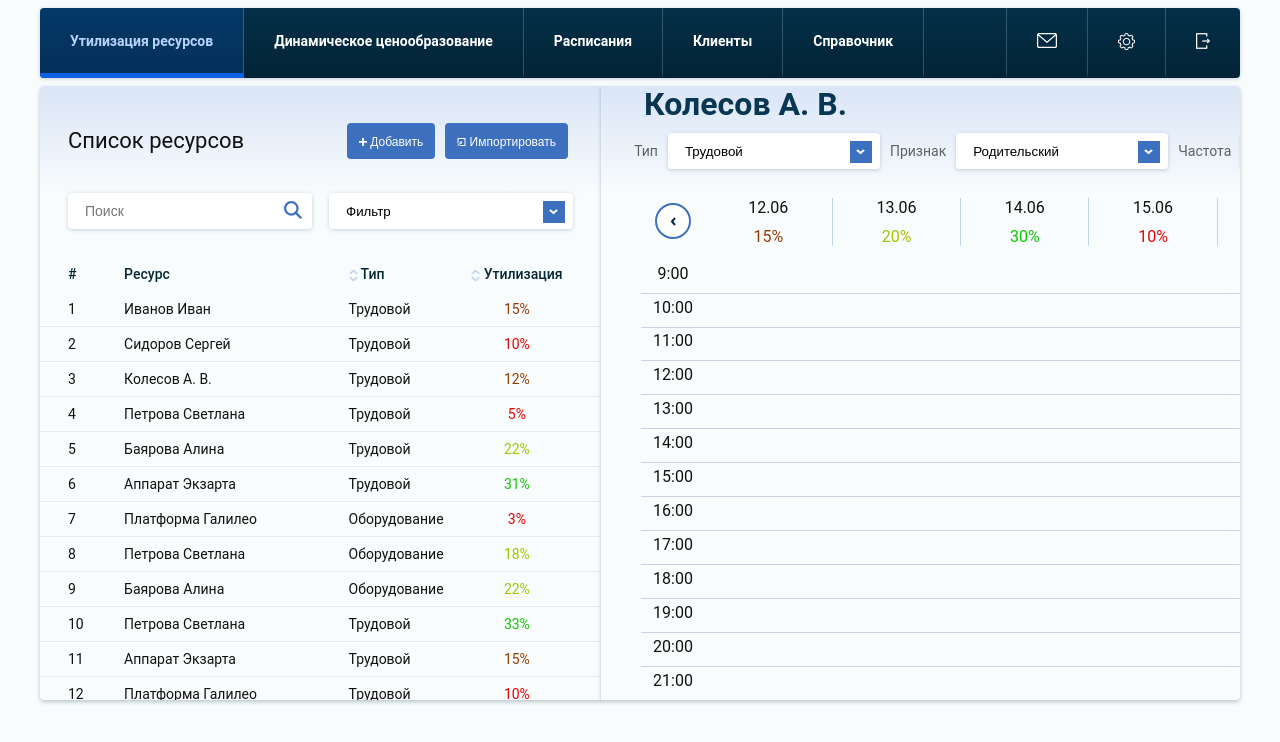
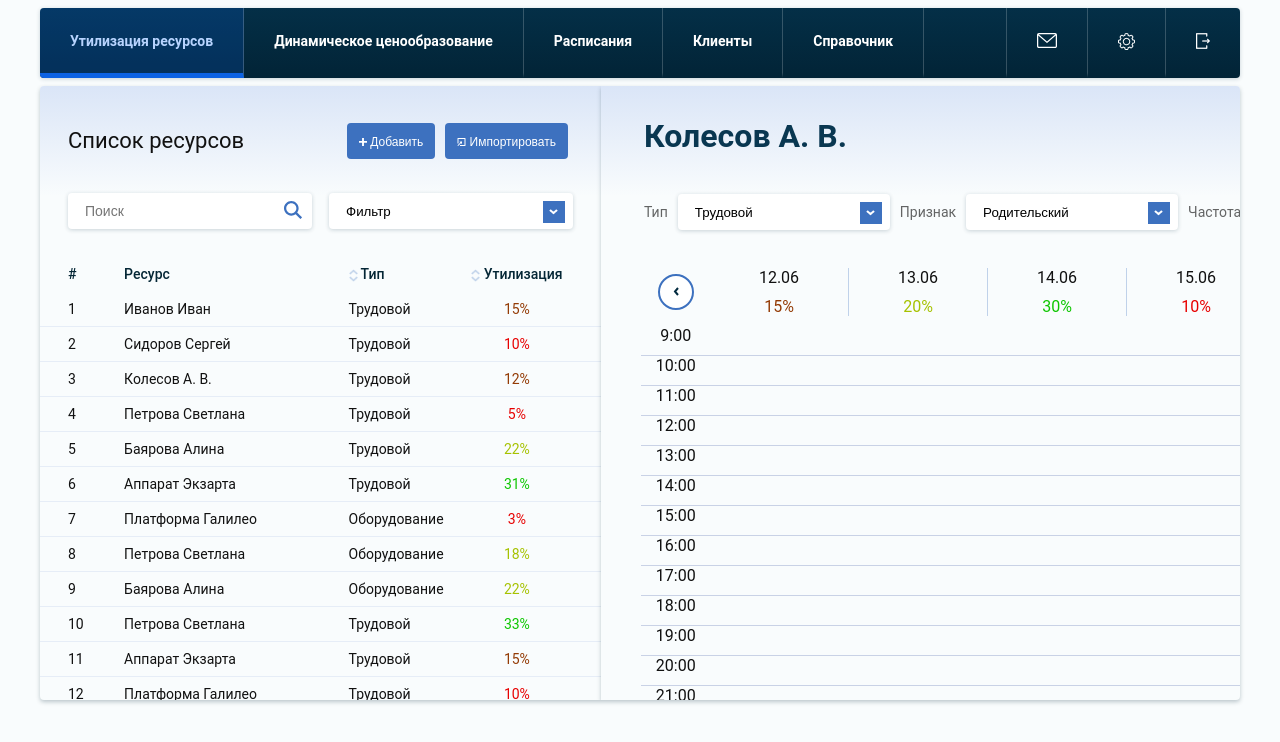
Before and after one commit to evgeniikucheriavii/dm-test, an Angular app: page /utilization in a window 1280 px wide. Shown: the top 742 px of the page. Built offline with nearby package versions, Linux system fonts and the light colour scheme; a web font is replaced by a local one.

Commit message:
Fixed elements levels

```diff
--- a/src/app/resources-utilization/resources-utilization.component.css
+++ b/src/app/resources-utilization/resources-utilization.component.css
@@ -74,7 +74,7 @@
 
 .header__top_right
 {
-	padding: 0 43px;
+	padding: 32px 43px 29px 43px;
 }
 
 .header-section__left
@@ -95,8 +95,6 @@
 {
 	display: flex;
 	flex-direction: row;
-	justify-content: space-around;
-	align-items: flex-start;
 }
 
 .header__bottom_left
@@ -106,9 +104,10 @@
 
 .header__bottom_right
 {
-	width: 94%;
+	padding: 0 43px 28px 43px;
 	justify-content: space-between;
-	flex: 1.23;
+	box-sizing: border-box;
+	width: 100%;
 }
 
 /*Header end*/
@@ -229,15 +228,6 @@
 	color: #093751;
 }
 
-.right-section__filters
-{
-	display: flex;
-	flex-direction: row;
-	justify-content: space-between;
-	align-items: center;
-	flex: 1;
-}
-
 .filter-label
 {
 	display: flex;
```
